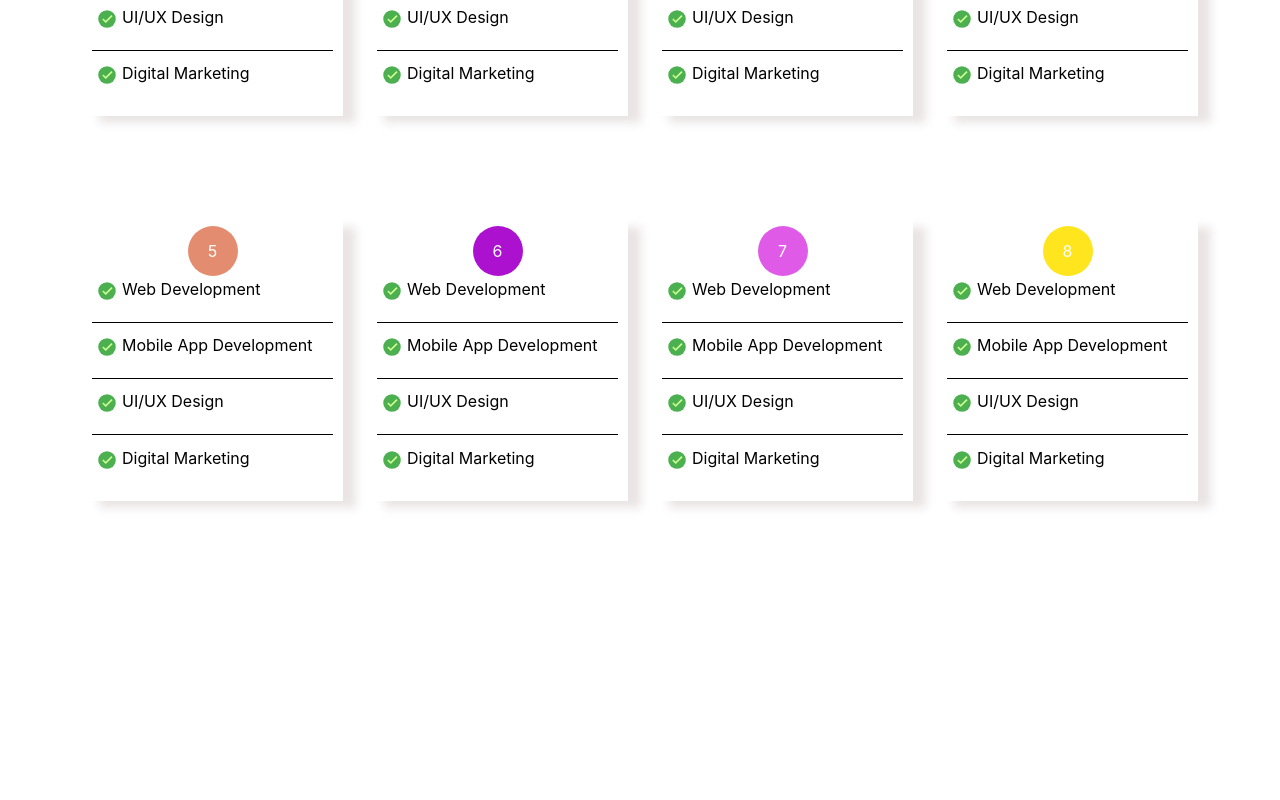
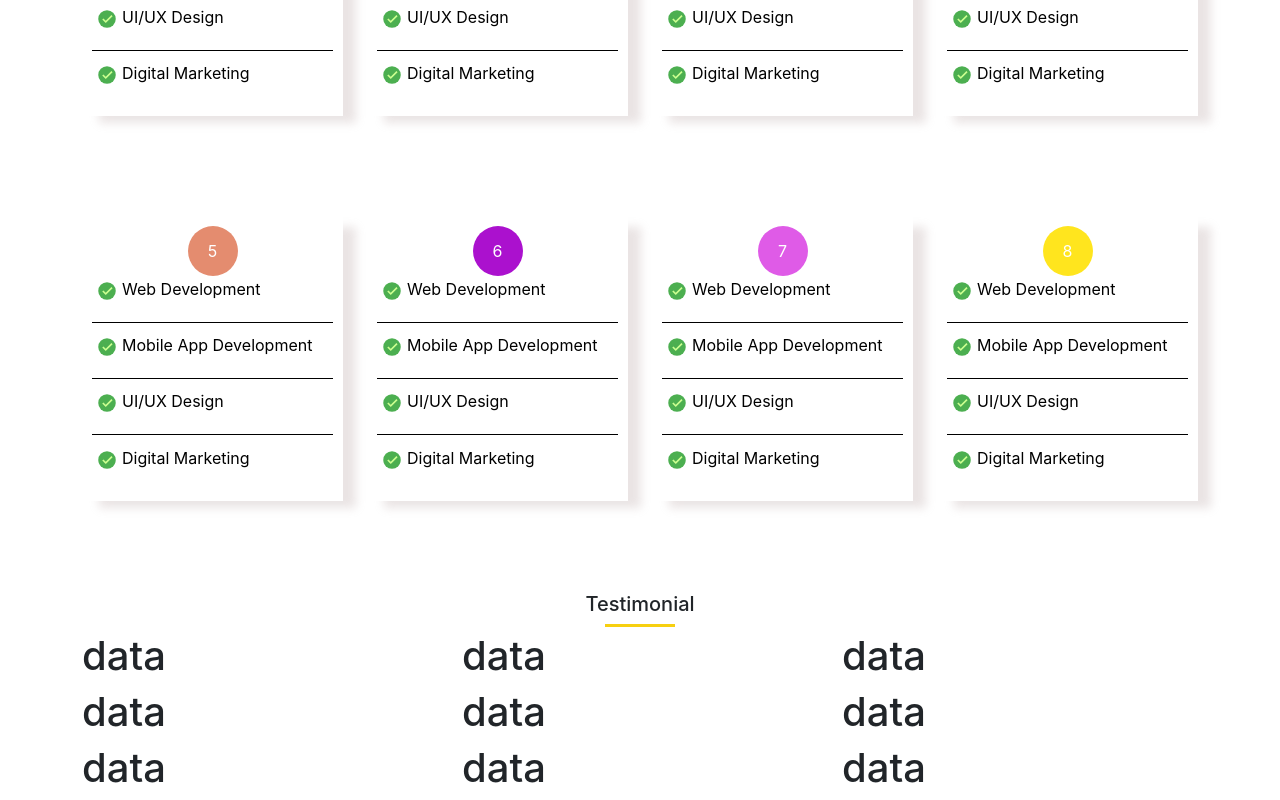
Before and after one commit to Rauf-pro/React-Company-Website, a React (Create React App) app: page / in a window 1280 px wide. Shown: the part 2078-2878 px from the top of the page. Before the commit the page ends 2670 px from the top, so only its background shows below. Built offline with nearby package versions, Linux system fonts and the light colour scheme.

Commit message:
Added Testimonial section and fake data api

```diff
--- a/src/App.js
+++ b/src/App.js
@@ -3,6 +3,7 @@ import Home from "./components/Home/Home";
 import Navbar from "./components/Navbar/Navbar";
 import About from "./components/About/About";
 import Service from "./components/Service/Service";
+import Testimonial from "./components/Testimonial/Testimonial";
 
 const App = () => {
   return (
@@ -11,6 +12,7 @@ const App = () => {
       <Home/>
       <About/>
       <Service/>
+      <Testimonial/>
     </>
   );
 };
--- /dev/null
+++ b/src/components/Testimonial/Testimonial.js
@@ -0,0 +1,90 @@
+import React from 'react';
+import './testimonial.css'
+
+
+
+const Testimonial = () => {
+    const data = [
+        {
+           "img": "https://images.pexels.com/photos/1222271/pexels-photo-1222271.jpeg?auto=compress&cs=tinysrgb&w=1260&h=750&dpr=2",
+           "content": "Lorem ipsum dolor, sit amet consectetur adipisicing elit. Sunt, praesentium.",
+           "name": "Jon Doe",
+           "position": "Full stack software developer"
+        },
+        {
+           "img": "https://images.pexels.com/photos/220453/pexels-photo-220453.jpeg?auto=compress&cs=tinysrgb&w=1260&h=750&dpr=2",
+           "content": "Lorem ipsum dolor, sit amet consectetur adipisicing elit. Sunt, praesentium.",
+           "name": "Paul",
+           "position": "UI/UX designer"
+
+        },
+        {
+            "img": "https://images.pexels.com/photos/614810/pexels-photo-614810.jpeg?auto=compress&cs=tinysrgb&w=1260&h=750&dpr=2",
+            "content": "Lorem ipsum dolor, sit amet consectetur adipisicing elit. Sunt, praesentium.",
+            "name": "Miller",
+            "position": "Javascript developer"
+
+         },
+         {
+            "img": "https://images.pexels.com/photos/712513/pexels-photo-712513.jpeg?auto=compress&cs=tinysrgb&w=1260&h=750&dpr=2",
+            "content": "Lorem ipsum dolor, sit amet consectetur adipisicing elit. Sunt, praesentium.",
+            "name": "Silvia",
+            "position": "Node js developer"
+
+         },
+         {
+            "img": "https://images.pexels.com/photos/874158/pexels-photo-874158.jpeg?auto=compress&cs=tinysrgb&w=1260&h=750&dpr=2",
+            "content": "Lorem ipsum dolor, sit amet consectetur adipisicing elit. Sunt, praesentium.",
+            "name": "Tomas",
+            "position": "Nust js developer"
+
+         },
+         {
+            "img": "https://images.pexels.com/photos/1587009/pexels-photo-1587009.jpeg?auto=compress&cs=tinysrgb&w=1260&h=750&dpr=2",
+            "content": "Lorem ipsum dolor, sit amet consectetur adipisicing elit. Sunt, praesentium.",
+            "name": "Emily",
+            "position": "Vue js developer"
+
+         },
+         {
+            "img": "https://images.pexels.com/photos/428333/pexels-photo-428333.jpeg?auto=compress&cs=tinysrgb&w=1260&h=750&dpr=2",
+            "content": "Lorem ipsum dolor, sit amet consectetur adipisicing elit. Sunt, praesentium.",
+            "name": "Djo",
+            "position": "Next developer"
+
+         },
+         {
+            "img": "https://images.pexels.com/photos/1516680/pexels-photo-1516680.jpeg?auto=compress&cs=tinysrgb&w=1260&h=750&dpr=2",
+            "content": "Lorem ipsum dolor, sit amet consectetur adipisicing elit. Sunt, praesentium.",
+            "name": "Jacob",
+            "position": "Angular developer"
+
+         },
+         {
+            "img": "https://images.pexels.com/photos/769745/pexels-photo-769745.jpeg?auto=compress&cs=tinysrgb&w=1260&h=750&dpr=2",
+            "content": "Lorem ipsum dolor, sit amet consectetur adipisicing elit. Sunt, praesentium.",
+            "name": "Michel",
+            "position": "Django developer"
+
+         },
+
+
+    ]
+  return (
+    <div className='container testimonial-section'>
+        <div className="section_title">
+        <h5>Testimonial</h5>
+        <span className="line"></span>
+      </div>
+      <div className="row">
+        {data.map((item, index) => (
+            <div className="col-xl-4 col-lg-4 col-md-6 col-sm-12">
+                <h1>data</h1>
+            </div>
+        ))}
+      </div>
+    </div>
+  )
+}
+
+export default Testimonial
--- /dev/null
+++ b/src/components/Testimonial/testimonial.css
@@ -0,0 +1,3 @@
+.testimonial-section{
+    height: auto;
+}
```
